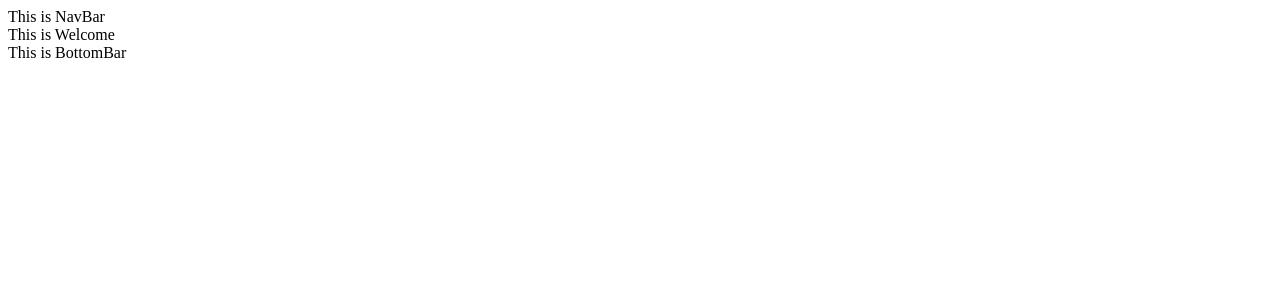
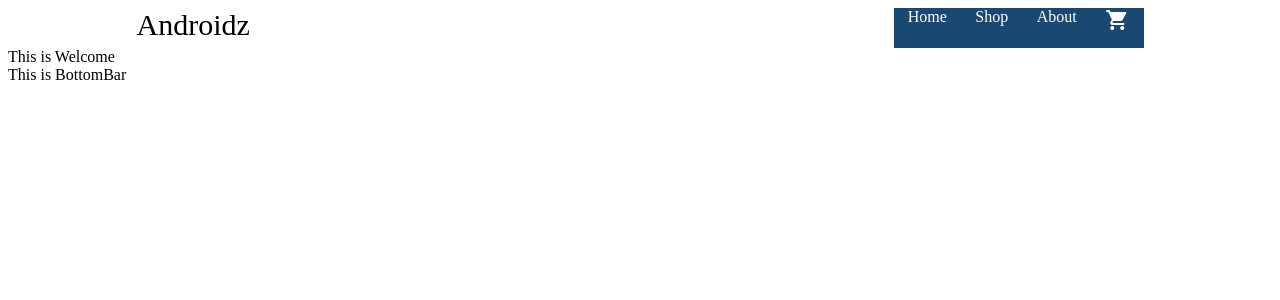
Before and after one commit to Fernetazo/shopping-cart, a JavaScript app: page /about in a window 1280 px wide. Shown: the top 300 px of the page. Built offline with nearby package versions, Linux system fonts and the light colour scheme; the HTML template or start-up script is replaced by a standard one.

Commit message:
Basic nav bar

```diff
--- a/public/index.html
+++ b/public/index.html
@@ -1,5 +1,10 @@
 <!DOCTYPE html>
 <html lang="en">
+  <link
+    href="https://fonts.googleapis.com/icon?family=Material+Icons"
+    rel="stylesheet"
+  />
+
   <head>
     <title>Shopping cart</title>
   </head>
--- a/src/App.js
+++ b/src/App.js
@@ -1,6 +1,7 @@
 import NavBar from "./Components/NavBar";
 import Welcome from "./Components/Welcome";
 import BottomBar from "./Components/BottomBar";
+import "./styles/styles.css";
 
 function App() {
   return (
--- a/src/Components/NavBar.js
+++ b/src/Components/NavBar.js
@@ -1,7 +1,13 @@
 function NavBar() {
   return (
-    <div>
-      <div className="navBar">This is NavBar</div>
+    <div className="navBar">
+      <div className="mainTitle">Androidz</div>
+      <div className="navigationOptions">
+        <div className="option">Home</div>
+        <div className="option">Shop</div>
+        <div className="option">About</div>
+        <div className="material-icons">shopping_cart</div>
+      </div>
     </div>
   );
 }
--- /dev/null
+++ b/src/styles/styles.css
@@ -0,0 +1,28 @@
+.material-icons {
+  font-family: "Material Icons";
+}
+
+.navBar {
+  display: flex;
+  flex-direction: row;
+  min-height: 40px;
+  justify-content: space-around;
+}
+
+.mainTitle {
+  min-width: 500px;
+  font-size: 30px;
+}
+
+.navigationOptions {
+  display: flex;
+  flex-direction: row;
+  min-width: 250px;
+  min-height: 40px;
+  justify-content: space-around;
+  background-color: #194872;
+  color: white;
+}
+
+.option {
+}
```
